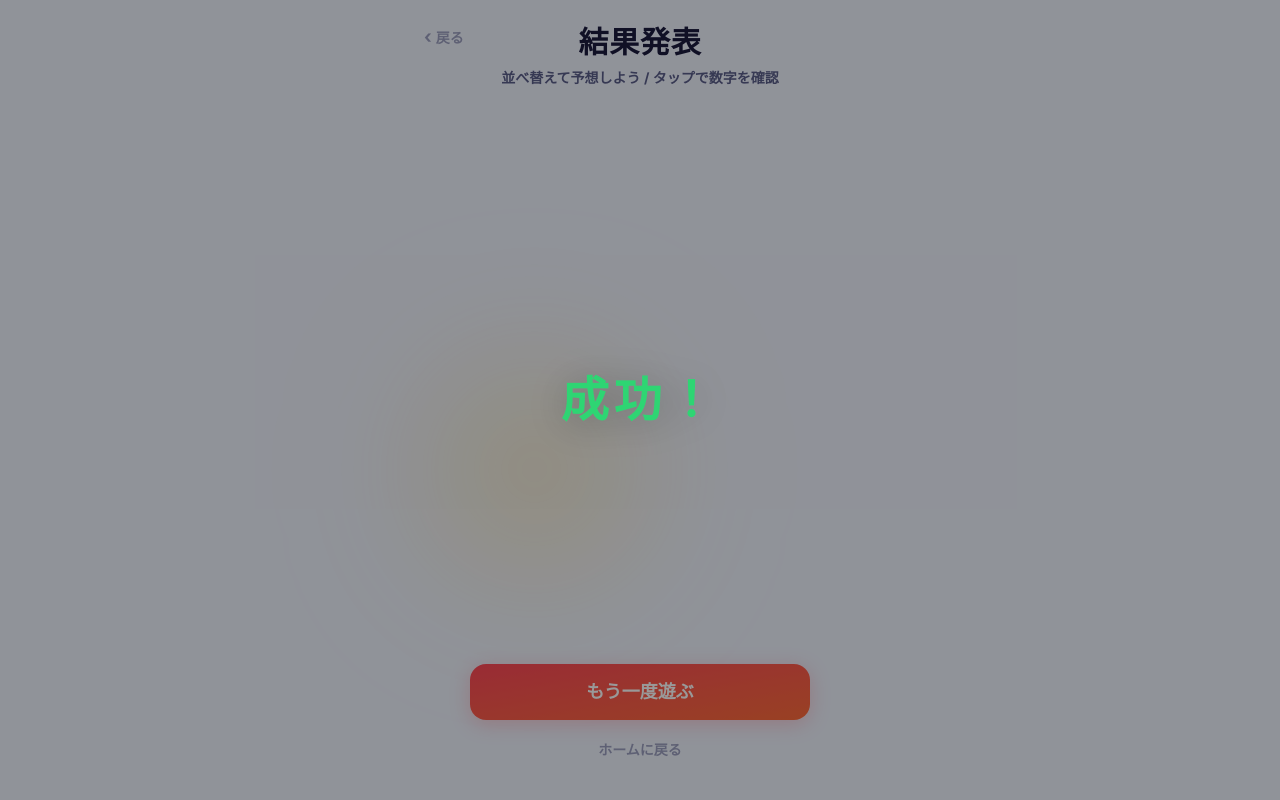
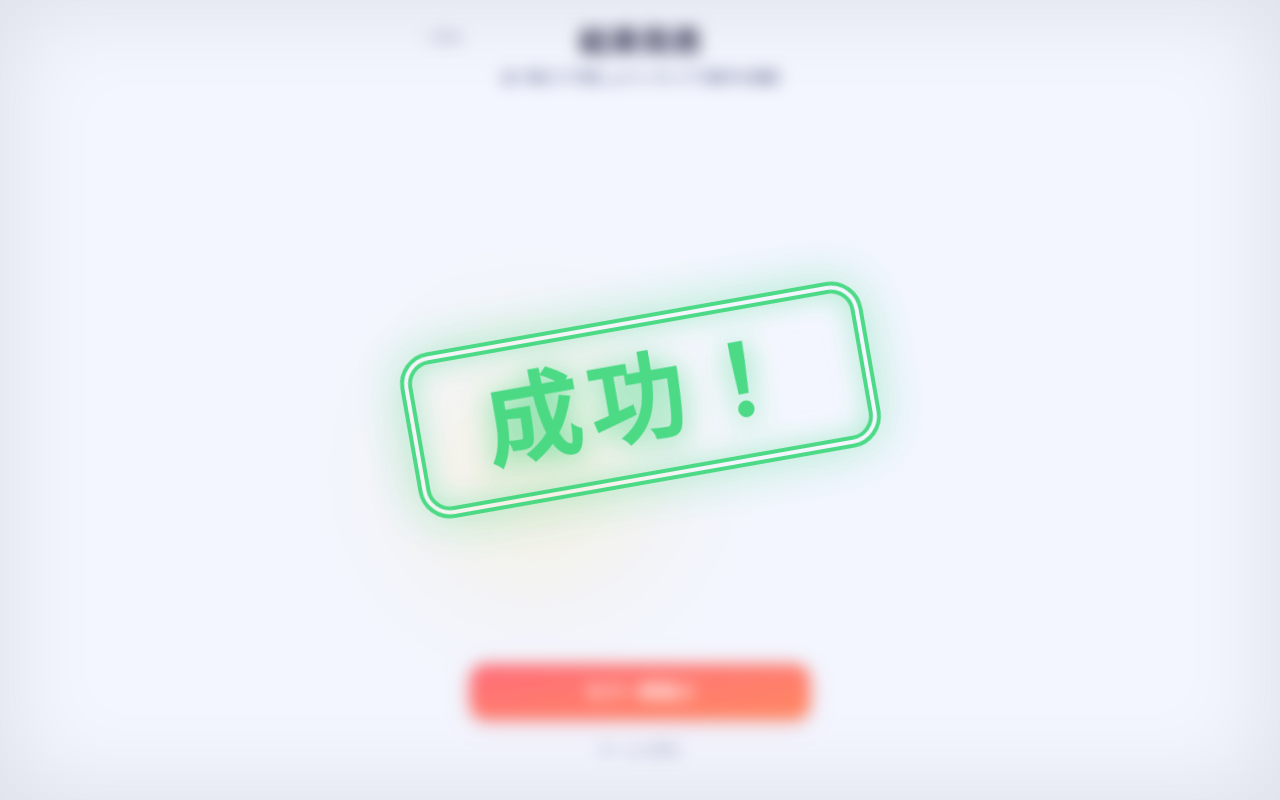
Before and after one commit to calpeshige/yarn-game, a React (Vite) app: page /reveal in a window 1280 px wide. Built offline with nearby package versions, Linux system fonts and the light colour scheme.

Commit message:
Redesign success/fail overlay with stamp-style animation
Co-Authored-By: Claude Opus 4.6 (1M context) <noreply@anthropic.com>

```diff
--- a/src/screens/RevealScreen.tsx
+++ b/src/screens/RevealScreen.tsx
@@ -176,24 +176,33 @@ export function RevealScreen() {
         {isAllCorrect !== null && (
           <motion.div
             className="fixed inset-0 z-[100] flex items-center justify-center pointer-events-none"
-            initial={{ opacity: 0 }}
-            animate={{ opacity: 1 }}
-            exit={{ opacity: 0 }}
           >
             <motion.div
-              className="absolute inset-0 bg-black/40 pointer-events-none"
+              className="absolute inset-0 bg-white/20 backdrop-blur-sm shadow-[inset_0_0_100px_rgba(0,0,0,0.1)]"
               initial={{ opacity: 0 }}
               animate={{ opacity: 1 }}
-              transition={{ duration: 0.3 }}
+              transition={{ duration: 0.5 }}
             />
-            <motion.p
-              className={`relative text-5xl font-black tracking-widest drop-shadow-[0_4px_20px_rgba(0,0,0,0.3)] ${isAllCorrect ? 'text-green' : 'text-red'}`}
-              initial={{ scale: 0, rotate: -10 }}
-              animate={{ scale: 1, rotate: 0 }}
-              transition={{ delay: 0.2, type: 'spring', stiffness: 200, damping: 12 }}
+            <motion.div
+              className={`relative z-10 flex items-center justify-center px-10 py-4 md:px-16 md:py-6 border-[8px] md:border-[12px] border-double rounded-[2rem] ${isAllCorrect ? 'border-green text-green' : 'border-red text-red'} bg-white/10`}
+              style={{
+                boxShadow: isAllCorrect ? '0 0 50px rgba(46, 213, 115, 0.4), inset 0 0 30px rgba(46, 213, 115, 0.4)' : '0 0 50px rgba(255, 71, 87, 0.4), inset 0 0 30px rgba(255, 71, 87, 0.4)',
+                transformOrigin: 'center'
+              }}
+              initial={{ scale: 4, opacity: 0, rotate: 20 }}
+              animate={{ scale: 1, opacity: 0.85, rotate: -10 }}
+              exit={{ opacity: 0, scale: 0.8 }}
+              transition={{ delay: 0.2, type: 'spring', stiffness: 350, damping: 12, mass: 1 }}
             >
-              {isAllCorrect ? t('reveal.success') : t('reveal.fail')}
-            </motion.p>
+              <h2
+                className="text-6xl md:text-8xl font-black tracking-widest uppercase font-display"
+                style={{
+                  textShadow: isAllCorrect ? '0 4px 30px rgba(46, 213, 115, 0.8)' : '0 4px 30px rgba(255, 71, 87, 0.8)'
+                }}
+              >
+                {isAllCorrect ? t('reveal.success') : t('reveal.fail')}
+              </h2>
+            </motion.div>
           </motion.div>
         )}
       </AnimatePresence>
```
